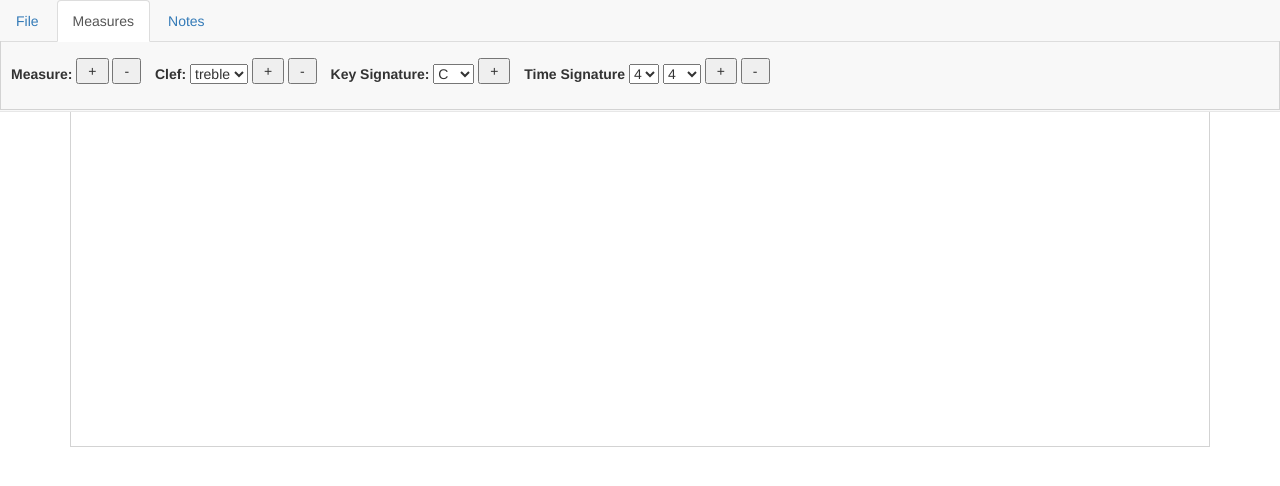
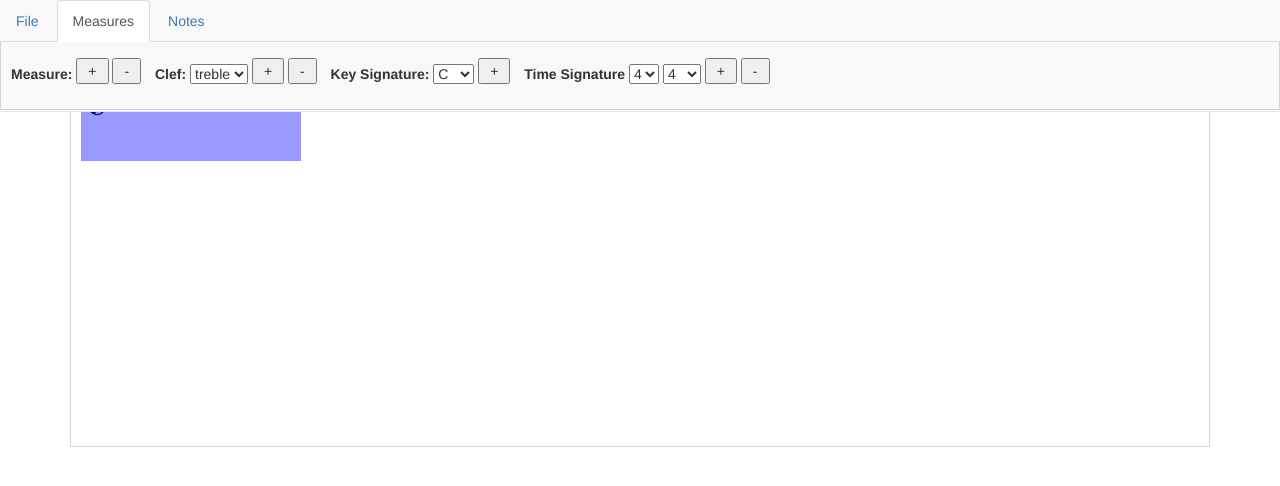
Before and after one commit to freetomik/freetomik.github.io, a plain HTML site: page index.html in a window 1280 px wide. Drawn offline with nearby package versions, Linux system fonts and the light colour scheme.

Commit message:
changed to vexflow-min.js in index.html

```diff
--- a/index.html
+++ b/index.html
@@ -158,7 +158,7 @@
   <footer>
     <script src="https://code.jquery.com/jquery-2.2.3.min.js"></script>
     <script src="https://maxcdn.bootstrapcdn.com/bootstrap/3.3.6/js/bootstrap.min.js" integrity="sha384-0mSbJDEHialfmuBBQP6A4Qrprq5OVfW37PRR3j5ELqxss1yVqOtnepnHVP9aJ7xS" crossorigin="anonymous"></script>
-    <script src="js/vexflow-debug.js"></script>
+    <script src="js/vexflow-min.js"></script>
     <script src="js/init.js"></script>
     <script src="js/table.js"></script>
     <script src="js/note_tool.js"></script>
```
